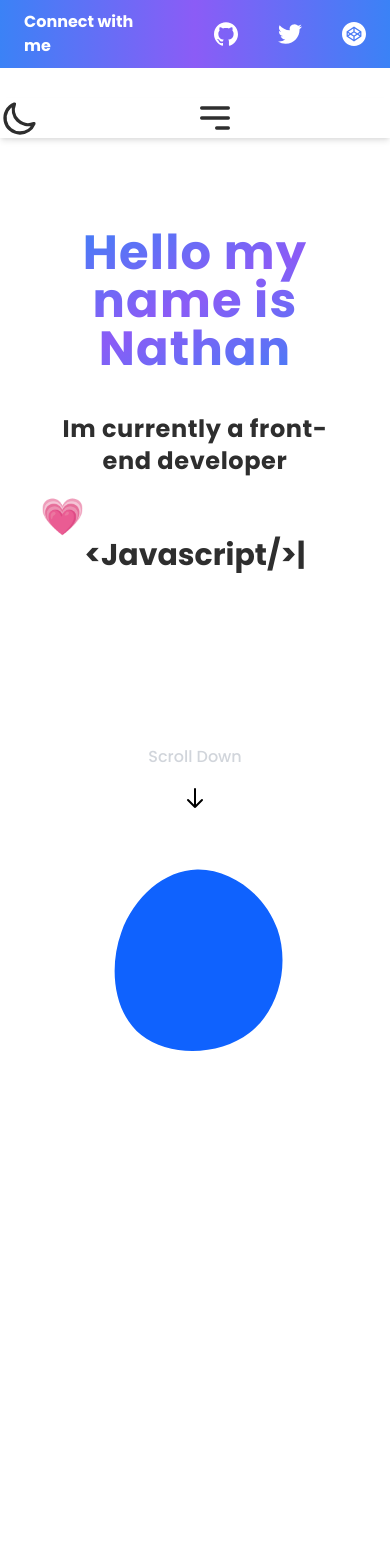
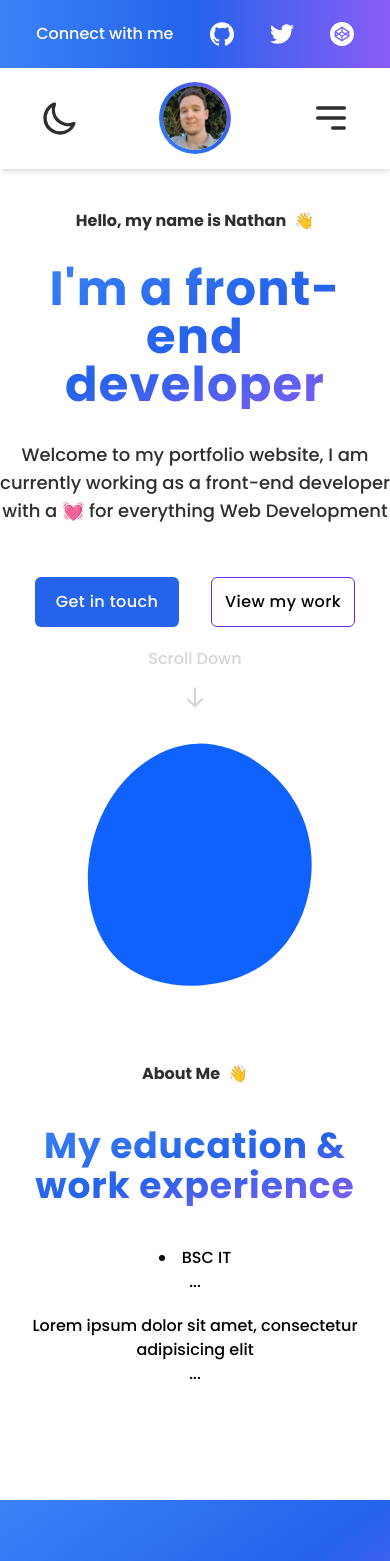
Before and after one commit to Nathan-s-Anthony/my-portfolio, a React (Create React App) app: page / in a window 390 px wide. Shown: the top 1561 px of the page. Before the commit the page ends 1097 px from the top, so only its background shows below. Built offline with nearby package versions, Linux system fonts and the light colour scheme.

Commit message:
Updated components

```diff
--- a/src/components/js/header.js
+++ b/src/components/js/header.js
@@ -1,5 +1,5 @@
 import React from 'react';
-//import { useState,useEffect } from 'react';
+import { useState, useEffect } from 'react';
 
 //import { Images } from "../../images";
 import { MoonIcon } from '@heroicons/react/outline';
@@ -8,28 +8,30 @@ import { Button } from './buttons.js'
 import { MobileNav } from './mobileNav';
 
 const Header = () => {
-  //  const [scroll, setScroll] = useState(false);
-  // useEffect(() => {
-  //    window.addEventListener("scroll", () => {
-  //     setScroll(window.scrollY > 0);
-  //   });
-  // }, []);
+  const [scroll, setScroll] = useState(false);
+  useEffect(() => {
+    window.addEventListener("scroll", () => {
+      setScroll(window.scrollY > 0);
+    });
+  }, []);
 
   return (
     <>
 
-      <div className="h-top-bar relative bg-gradient-to-r from-blue-500 via-purple-500 to-blue-500 w-full flex md:flex-row items-center justify-center lg:justify-end gap-10 py-6 px-6  active:bg-green-700">
-        <div className="text-md font-bold text-white  mr-5">Connect with me</div>
-        <a href="https://github.com/Nathan-s-Anthony" rel="nofollow" ><svg role="img" className="w-6 h-6" fill="white" viewBox="0 0 24 24" xmlns="http://www.w3.org/2000/svg"><title>GitHub</title><path d="M12 .297c-6.63 0-12 5.373-12 12 0 5.303 3.438 9.8 8.205 11.385.6.113.82-.258.82-.577 0-.285-.01-1.04-.015-2.04-3.338.724-4.042-1.61-4.042-1.61C4.422 18.07 3.633 17.7 3.633 17.7c-1.087-.744.084-.729.084-.729 1.205.084 1.838 1.236 1.838 1.236 1.07 1.835 2.809 1.305 3.495.998.108-.776.417-1.305.76-1.605-2.665-.3-5.466-1.332-5.466-5.93 0-1.31.465-2.38 1.235-3.22-.135-.303-.54-1.523.105-3.176 0 0 1.005-.322 3.3 1.23.96-.267 1.98-.399 3-.405 1.02.006 2.04.138 3 .405 2.28-1.552 3.285-1.23 3.285-1.23.645 1.653.24 2.873.12 3.176.765.84 1.23 1.91 1.23 3.22 0 4.61-2.805 5.625-5.475 5.92.42.36.81 1.096.81 2.22 0 1.606-.015 2.896-.015 3.286 0 .315.21.69.825.57C20.565 22.092 24 17.592 24 12.297c0-6.627-5.373-12-12-12" /></svg></a>
-        <a href="https://twitter.com/Nath_s_anthony" ><svg role="img" viewBox="0 0 24 24" xmlns="http://www.w3.org/2000/svg" className="w-6 h-6" fill="white"><title>Twitter</title><path d="M23.953 4.57a10 10 0 01-2.825.775 4.958 4.958 0 002.163-2.723c-.951.555-2.005.959-3.127 1.184a4.92 4.92 0 00-8.384 4.482C7.69 8.095 4.067 6.13 1.64 3.162a4.822 4.822 0 00-.666 2.475c0 1.71.87 3.213 2.188 4.096a4.904 4.904 0 01-2.228-.616v.06a4.923 4.923 0 003.946 4.827 4.996 4.996 0 01-2.212.085 4.936 4.936 0 004.604 3.417 9.867 9.867 0 01-6.102 2.105c-.39 0-.779-.023-1.17-.067a13.995 13.995 0 007.557 2.209c9.053 0 13.998-7.496 13.998-13.985 0-.21 0-.42-.015-.63A9.935 9.935 0 0024 4.59z" /></svg></a>
-        <a href="https://codepen.io/Nathan-s-Anthony" ><svg role="img" viewBox="0 0 24 24" xmlns="http://www.w3.org/2000/svg" fill="white" className="w-6 h-6"><title>CodePen</title><path d="M18.144 13.067v-2.134L16.55 12zm1.276 1.194a.628.628 0 01-.006.083l-.005.028-.011.053-.01.031c-.005.016-.01.031-.017.047l-.014.03a.78.78 0 01-.021.043l-.019.03a.57.57 0 01-.08.1l-.026.025a.602.602 0 01-.036.03l-.029.022-.01.008-6.782 4.522a.637.637 0 01-.708 0L4.864 14.79l-.01-.008a.599.599 0 01-.065-.052l-.026-.025-.032-.034-.021-.028a.588.588 0 01-.067-.11l-.014-.031a.644.644 0 01-.017-.047l-.01-.03c-.004-.018-.008-.036-.01-.054l-.006-.028a.628.628 0 01-.006-.083V9.739c0-.028.002-.055.006-.083l.005-.027.011-.054.01-.03a.574.574 0 01.12-.217l.031-.034.026-.025a.62.62 0 01.065-.052l.01-.008 6.782-4.521a.638.638 0 01.708 0l6.782 4.521.01.008.03.022.035.03c.01.008.017.016.026.025a.545.545 0 01.08.1l.019.03a.633.633 0 01.021.043l.014.03c.007.016.012.032.017.047l.01.031c.004.018.008.036.01.054l.006.027a.619.619 0 01.006.083zM12 0C5.373 0 0 5.372 0 12 0 18.627 5.373 24 12 24c6.628 0 12-5.372 12-12 0-6.627-5.372-12-12-12m0 10.492L9.745 12 12 13.51 14.255 12zm.638 4.124v2.975l4.996-3.33-2.232-1.493zm-6.272-.356l4.996 3.33v-2.974l-2.764-1.849zm11.268-4.52l-4.996-3.33v2.974l2.764 1.85zm-6.272-.356V6.41L6.366 9.74l2.232 1.493zm-5.506 1.549v2.134L7.45 12Z" /></svg></a>
+      <div className="h-top-bar relative  bg-gradient-to-r from-blue-500 via-blue-600 to-purple-500  w-full flex md:flex-row items-center justify-center lg:justify-end gap-10  ">
+        <div className="md:container w-full flex md:flex-row items-center justify-evenly lg:justify-end md:gap-10  ">
+          <div className="text-md font-md text-white ">Connect with me</div>
+          <a href="https://github.com/Nathan-s-Anthony" rel="nofollow" ><svg role="img" className="w-6 h-6" fill="white" viewBox="0 0 24 24" xmlns="http://www.w3.org/2000/svg"><title>GitHub</title><path d="M12 .297c-6.63 0-12 5.373-12 12 0 5.303 3.438 9.8 8.205 11.385.6.113.82-.258.82-.577 0-.285-.01-1.04-.015-2.04-3.338.724-4.042-1.61-4.042-1.61C4.422 18.07 3.633 17.7 3.633 17.7c-1.087-.744.084-.729.084-.729 1.205.084 1.838 1.236 1.838 1.236 1.07 1.835 2.809 1.305 3.495.998.108-.776.417-1.305.76-1.605-2.665-.3-5.466-1.332-5.466-5.93 0-1.31.465-2.38 1.235-3.22-.135-.303-.54-1.523.105-3.176 0 0 1.005-.322 3.3 1.23.96-.267 1.98-.399 3-.405 1.02.006 2.04.138 3 .405 2.28-1.552 3.285-1.23 3.285-1.23.645 1.653.24 2.873.12 3.176.765.84 1.23 1.91 1.23 3.22 0 4.61-2.805 5.625-5.475 5.92.42.36.81 1.096.81 2.22 0 1.606-.015 2.896-.015 3.286 0 .315.21.69.825.57C20.565 22.092 24 17.592 24 12.297c0-6.627-5.373-12-12-12" /></svg></a>
+          <a href="https://twitter.com/Nath_s_anthony" ><svg role="img" viewBox="0 0 24 24" xmlns="http://www.w3.org/2000/svg" className="w-6 h-6" fill="white"><title>Twitter</title><path d="M23.953 4.57a10 10 0 01-2.825.775 4.958 4.958 0 002.163-2.723c-.951.555-2.005.959-3.127 1.184a4.92 4.92 0 00-8.384 4.482C7.69 8.095 4.067 6.13 1.64 3.162a4.822 4.822 0 00-.666 2.475c0 1.71.87 3.213 2.188 4.096a4.904 4.904 0 01-2.228-.616v.06a4.923 4.923 0 003.946 4.827 4.996 4.996 0 01-2.212.085 4.936 4.936 0 004.604 3.417 9.867 9.867 0 01-6.102 2.105c-.39 0-.779-.023-1.17-.067a13.995 13.995 0 007.557 2.209c9.053 0 13.998-7.496 13.998-13.985 0-.21 0-.42-.015-.63A9.935 9.935 0 0024 4.59z" /></svg></a>
+          <a href="https://codepen.io/Nathan-s-Anthony" ><svg role="img" viewBox="0 0 24 24" xmlns="http://www.w3.org/2000/svg" fill="white" className="w-6 h-6"><title>CodePen</title><path d="M18.144 13.067v-2.134L16.55 12zm1.276 1.194a.628.628 0 01-.006.083l-.005.028-.011.053-.01.031c-.005.016-.01.031-.017.047l-.014.03a.78.78 0 01-.021.043l-.019.03a.57.57 0 01-.08.1l-.026.025a.602.602 0 01-.036.03l-.029.022-.01.008-6.782 4.522a.637.637 0 01-.708 0L4.864 14.79l-.01-.008a.599.599 0 01-.065-.052l-.026-.025-.032-.034-.021-.028a.588.588 0 01-.067-.11l-.014-.031a.644.644 0 01-.017-.047l-.01-.03c-.004-.018-.008-.036-.01-.054l-.006-.028a.628.628 0 01-.006-.083V9.739c0-.028.002-.055.006-.083l.005-.027.011-.054.01-.03a.574.574 0 01.12-.217l.031-.034.026-.025a.62.62 0 01.065-.052l.01-.008 6.782-4.521a.638.638 0 01.708 0l6.782 4.521.01.008.03.022.035.03c.01.008.017.016.026.025a.545.545 0 01.08.1l.019.03a.633.633 0 01.021.043l.014.03c.007.016.012.032.017.047l.01.031c.004.018.008.036.01.054l.006.027a.619.619 0 01.006.083zM12 0C5.373 0 0 5.372 0 12 0 18.627 5.373 24 12 24c6.628 0 12-5.372 12-12 0-6.627-5.372-12-12-12m0 10.492L9.745 12 12 13.51 14.255 12zm.638 4.124v2.975l4.996-3.33-2.232-1.493zm-6.272-.356l4.996 3.33v-2.974l-2.764-1.849zm11.268-4.52l-4.996-3.33v2.974l2.764 1.85zm-6.272-.356V6.41L6.366 9.74l2.232 1.493zm-5.506 1.549v2.134L7.45 12Z" /></svg></a>
 
+        </div>
       </div>
       <div className="min-w-full relative h-header z-10">
 
-        <header className="md:flex-row min-w-full  h-header flex-col flex-wrap content-start items-start justify-center relative  flex drop-shadow-sm ">
+        <header className={scroll ? "md:flex-row min-w-full top-0 transition duration-500 ease-in-out h-header flex-col flex-wrap content-start items-start justify-center fixed  flex drop-shadow-sm  bg-gradient-to-r from-blue-500 via-blue-600 to-purple-500 " : " md:flex-row min-w-full  h-header flex-col flex-wrap content-start items-start justify-center relative  flex drop-shadow-sm"}>
 
-        <MobileNav />
+          <MobileNav />
 
           <nav className="lg:flex-row  flex-col flex-wrap w-full h-full   items-center  lg:container hidden lg:flex ">
             <div className=" relative md:w-1/6 flex flex-wrap justify-start align-center content-center flex-grow-0">
@@ -41,7 +43,7 @@ const Header = () => {
                   <a href="/" className=" text-primary">Home</a>
                   <a href="/" className="font-medium text-medium md:text-xl text-primary">About</a>
                   <a href="/" className="font-medium  text-medium md:text-xl text-primary" >Projects</a>
-                  <Button className="w-48" />
+                  <Button size="sm" textColor="text-primary" bgColor="none" borderColor="purple-700" text="View my work" />
                   <MoonIcon className="w-8 h-8 text-primary" />
 
                 </li>
--- a/src/components/js/main.js
+++ b/src/components/js/main.js
@@ -1,21 +1,40 @@
 import React from "react";
 import { Button } from './buttons.js';
+import { useState, useEffect } from 'react';
 // import { Pagination } from './pagination';
-import Typical from 'react-typical';
+//import Typical from 'react-typical';
 
 const Main = () => {
+    const [scroll, setScroll] = useState(false);
+    useEffect(() => {
+        window.addEventListener("scroll", () => {
+            setScroll(window.scrollY > 0);
+        });
+
+    }, []);
     return (
         <>
-            <main className="  md:flex-row min-w-full flex-col relative   flex-wrap justify-center content-center gap-5 flex z-0 " >
+            <main className=" min-w-full relative   " >
                 <div className="fixed right-0 top-0 h-full  bg-transparent flex items-center">
                     {/* <Pagination /> */}
                 </div>
-                <section className="relative h-section flex  flex-wrap md:flex-row md:items-start w-full   md:container mx-auto justify-center items-center   z-1">
-                    <div className="  flex  flex-col  flex-wrap align-center mb-20 md:mt-40 container md:w-3/6 py-10 px-10 ">
-                        <h1 className=" md:text-left text-center text-5xl font-extrabold text-transparent bg-clip-text bg-gradient-to-br from-blue-500 via-purple-500 to-blue-500 tracking-wide  mb-5 mt-5 container ">Hello my name is Nathan </h1>
-                        <h3 className="md:text-left text-center text-2xl font-extrabold text-transparent text-primary tracking-wide  mb-5 mt-5 container">Im currently a front-end developer </h3>
-                         <span className="color-transparent w-10 h-10 text-4xl animate-pulse text-center"> &#128151; </span>
-                        <Typical className="md:text-3xl text-3xl  text-center text-primary"
+                <section className="relative lg:h-section flex  h-screen flex-wrap md:flex-row md:items-start w-full   md:container mx-auto justify-center items-center   z-1">
+                    <div className="  flex  flex-col  flex-wrap align-center lg:mb-20 lg:mt-40  md:w-3/6 w-full ">
+                        <div className=" md:text-left text-center flex flex-col  items-center justify-around gap-8 container ">
+                            <h1 className=" text-md font-bold  container text-primary  mt-10"  >Hello, my name is Nathan<span className="ml-2">👋</span></h1>
+                            <h3 className="md:text-left text-center text-5xl font-extrabold   text-transparent bg-clip-text bg-gradient-to-br from-blue-500 via-blue-600 to-purple-500 tracking-wide  ml-5 mr-5  ">I'm a front-end developer </h3>
+                            <p className="md:text-left text-center text-lg font-md container ml-5 mr-5  text-primary ">Welcome to my portfolio website, I am currently working as a front-end developer with a <span className="color-transparent w-10 h-10 text-lg  animate-pulse text-center mx-auto"> 💓 </span> for everything Web Development</p>
+                            <div className="w-full ">
+                                <div className="  flex flex-row justify-center gap-8 container ">
+                                    <Button size="sm" textColor="white" bgColor=" bg-blue-600 hover:bg-blue-700" text="Get in touch" />
+                                    <Button size="sm" textColor="text-primary" bgColor="none" borderColor="purple-700" text="View my work" />
+
+                                </div>
+                            </div>
+                        </div>
+
+
+                        {/* <Typical className="md:text-3xl text-3xl  text-center text-primary"
                             steps={[
                                 ' <html>',
                                 3000,
@@ -29,29 +48,57 @@ const Main = () => {
                             wrapper="h3"
                             loop={Infinity}
 
-                        />
-                        <Button />
+                        /> */}
 
+                        <div className="w-full flex-col justify-evenly items-center align-center container text-center h-4">
+                            <span className={scroll ? "transition duration-200 ease-in-out transform translate-y-48 mx-auto z-5  text-gray-300 " : "text-gray-300"}>Scroll Down</span>
+                            <svg xmlns="http://www.w3.org/2000/svg" className={scroll ? "transition duration-200 ease-in-out transform translate-y-48 mx-auto text-gray-300  h-6 w-6" : "h-6 w-6 animate-bounce mt-5 mb-5 text-gray-300 mx-auto"} fill="none" viewBox="0 0 24 24" stroke="currentColor">
+                                <path strokeLinecap="round" strokeLinejoin="round" strokeWidth={2} d="M19 14l-7 7m0 0l-7-7m7 7V3" />
+                            </svg>
+                        </div>
                     </div>
-
-                    <div className="  flex  flex-col  flex-wrap md:w-3/6  content-start md:container h-top-bar justify-center items-center  md:mb-20 mt-40 " >
-                        <div className="relative w-72 h-96">
+                    <div className="  flex  flex-col  flex-wrap md:w-3/6  content-start md:container justify-center items-center  md:mb-20 md:mt-40 " >
+                        <div className="relative w-96 h-96">
                             <svg viewBox="0 0 200 200" xmlns="http://www.w3.org/2000/svg" >
                                 <path fill="#0F62FE" d="M57.2,-16.6C65.8,7.9,58.7,39.5,37.7,55.6C16.8,71.7,-18.1,72.3,-37.3,57C-56.5,41.8,-60.1,10.5,-51.2,-14.3C-42.4,-39.1,-21.2,-57.5,1.5,-58C24.3,-58.5,48.6,-41.1,57.2,-16.6Z" transform="translate(100 100)" />
                             </svg>
                         </div>
 
-                        <div className="absolute bottom-0 left-0 w-full flex flex-col duration-700 transition-all flex-wrap items-center align-center justify-center transform   animate-bounce delay-700  ">
-                            <span className="text-gray-300 ">Scroll Down</span>
-                            <svg xmlns="http://www.w3.org/2000/svg" className="h-6 w-6 animate-bounce mt-5 mb-5" fill="none" viewBox="0 0 24 24" stroke="currentColor">
-                                <path strokeLinecap="round" strokeLinejoin="round" strokeWidth={2} d="M19 14l-7 7m0 0l-7-7m7 7V3" />
-                            </svg>
-                        </div>
                     </div>
 
                 </section>
 
+                <section className="relative lg:h-section flex  h-screen flex-wrap md:flex-row md:items-start w-full   md:container mx-auto justify-center items-center   z-1">
+                    <div className="  flex  flex-col  flex-wrap align-center lg:mb-20 lg:mt-40  md:w-3/6 w-full ">
+                        <div className=" md:text-left text-center flex flex-col  items-center justify-around gap-5 container ">
+                            <h1 className=" text-md font-bold  mt-5 container text-primary "  >About Me<span className="ml-2">👋</span></h1>
+                            <h3 className="md:text-left text-center text-4xl font-extrabold   text-transparent bg-clip-text bg-gradient-to-br from-blue-500 via-blue-600 to-purple-500 tracking-wide  mb-5 mt-5 ml-5 mr-5">My education & work experience </h3>
+                            <ul class="list-inside  list-disc bg-rose-200 ...">
+                                <li>BSC IT </li>
+                                ...
+                            </ul>
 
+                            <ul class="list-outside bg-rose-200 ...">
+                                <li>Lorem ipsum dolor sit amet, consectetur adipisicing elit</li>
+                                ...
+                            </ul>
+
+                        </div>
+                    </div>
+                    <div className="w-full  bg-gradient-to-br from-blue-500 via-blue-600 to-purple-500 py-10 px-10 ">
+                   <h2 className="text-white font-bold text-4xl tracking-wide text-center mb-5 mt-5">Turning your ideas into reality </h2>
+                   <h4 className="text-white font-bold text-2xl text-center">Lets get started</h4>
+                    </div>
+                    <div className="  flex  flex-col  flex-wrap md:w-3/6  content-start md:container justify-center items-center  md:mb-20 md:mt-40 " >
+                        <div className="relative w-76 h-96">
+                            <svg viewBox="0 0 200 200" xmlns="http://www.w3.org/2000/svg" >
+                                <path fill="#0F62FE" d="M57.2,-16.6C65.8,7.9,58.7,39.5,37.7,55.6C16.8,71.7,-18.1,72.3,-37.3,57C-56.5,41.8,-60.1,10.5,-51.2,-14.3C-42.4,-39.1,-21.2,-57.5,1.5,-58C24.3,-58.5,48.6,-41.1,57.2,-16.6Z" transform="translate(100 100)" />
+                            </svg>
+                        </div>
+
+                    </div>
+
+                </section>
                 {/* <section className=" flex flex-col flex-wrap md:flex-row md:items-start w-full  mt-20 md:container mx-auto justify-center items-center z-1 h-auto ">
 
 
--- a/src/components/js/mobileNav.js
+++ b/src/components/js/mobileNav.js
@@ -1,6 +1,6 @@
 import React from 'react';
 import { useState } from 'react';
-//import { Images } from "../../images";
+import { Images } from "../../images";
 import { MoonIcon } from '@heroicons/react/outline';
 //import { Button } from './buttons.js';
 //import { MobileNavQuery } from './mediaqueries.js';
@@ -18,18 +18,37 @@ const MobileNav = () => {
   return (
     <>
 
-      <div className=" flex flex-row justify-evenly align-center items-center w-full lg:hidden shadow-md " onClick={() => {
-        setMobileMenu(<span class="flex h-3 w-3">
-          <span class="animate-ping fixed inline-flex inset-0 h-full w-full rounded-full bg-purple-400"></span>
-          <span class="relative inline-flex rounded-full h-3 w-3 bg-purple-500"></span>
-        </span>
+      <div className=" flex flex-row  justify-evenly align-center items-center w-full lg:hidden shadow-md h-full gap-10" >
+
+        <MoonIcon className="w-10 h-10 text-primary " />
+        <div className=" flex shadows-md ">
+            <div className="p-1 bg-gradient-to-tr from-blue-500 via-blue-600 to-purple-500 rounded-full">
+              <div className="bg-white rounded-full">
+                <Images/>
+              </div>
+            </div>
+          </div>
+
+        <svg xmlns="http://www.w3.org/2000/svg" className="w-10 h-10" fill="none" viewBox="0 0 24 24" stroke="#2e2e2e"onClick={() => {
+        setMobileMenu(<span className="flex h-screen w-full bg-red-400 absolute inset-0 ">
+         Hello</span>
 
         )
       }}>
-        <div className="w-3/6">
+              <path strokeLinecap="round" strokeLinejoin="round" strokeWidth={2} d="M4 6h16M4 12h16m-7 6h7" />
+            </svg>
+            {mobileMenu}
+      </div>
+
+      {/* <div className="flex justify-between h-full w-full content-center">
+          <div className="w-2/6">
             <MoonIcon className="w-10 h-10 text-primary " />
           </div>
-        <div className="lg:hidden w-3/6  ">
+        </div>
+        <div className="w-2/6">
+
+
+          <div className="lg:hidden w-2/6 text-right ">
             {mobileMenu}
             <svg xmlns="http://www.w3.org/2000/svg" className="w-10 h-10" fill="none" viewBox="0 0 24 24" stroke="#2e2e2e">
               <path strokeLinecap="round" strokeLinejoin="round" strokeWidth={2} d="M4 6h16M4 12h16m-7 6h7" />
@@ -37,6 +56,7 @@ const MobileNav = () => {
           </div>
 
         </div>
+      </div> */}
     </>
   )
 }
```
Lines whose indentation alone changed are shown as unchanged.
